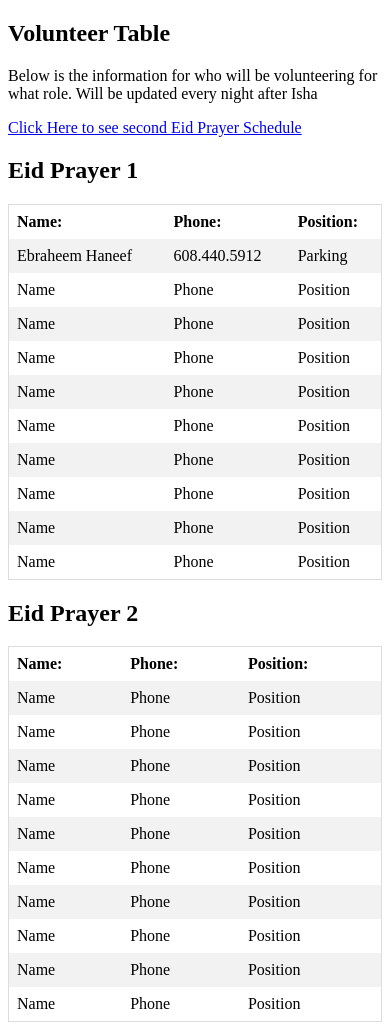
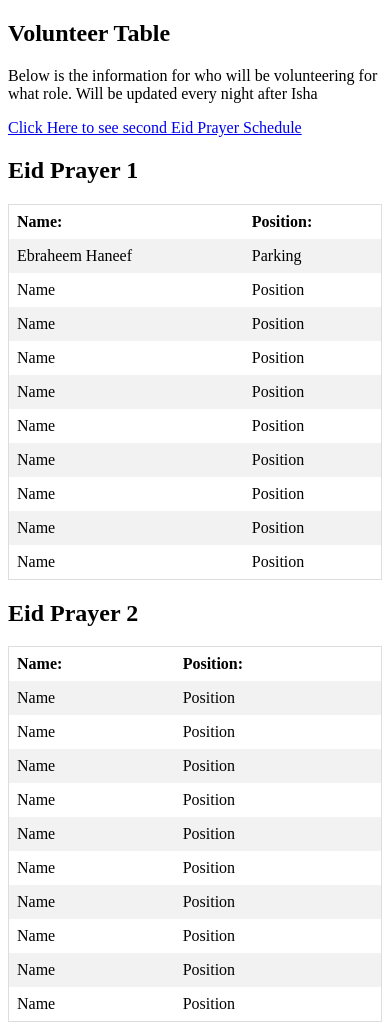
Before and after one commit to EbraheemHaneef/Eid2025Table, a plain HTML site: page index.html in a window 390 px wide. Drawn offline with Linux system fonts and the light colour scheme.

Commit message:
Update index.html
took out phone number section. It is not needed for public use. Just name and position

```diff
--- a/index.html
+++ b/index.html
@@ -29,57 +29,46 @@ tr:nth-child(even){background-color: #f2f2f2}
   <table>
     <tr>
       <td><strong>Name:</strong></td>
-      <td><strong>Phone:</strong></td>
       <td><strong>Position:</strong></td>
     </tr>
     <tr>
       <td>Ebraheem Haneef</td>
-      <td>608.440.5912</td>
       <td>Parking</td>
     </tr>
         <tr>
       <td>Name</td>
-      <td>Phone</td>
       <td>Position</td>
     </tr>
         <tr>
       <td>Name</td>
-      <td>Phone</td>
       <td>Position</td>
     </tr>
         <tr>
       <td>Name</td>
-      <td>Phone</td>
       <td>Position</td>
     </tr>
             <tr>
       <td>Name</td>
-      <td>Phone</td>
       <td>Position</td>
     </tr>
         <tr>
       <td>Name</td>
-      <td>Phone</td>
       <td>Position</td>
     </tr>
         <tr>
       <td>Name</td>
-      <td>Phone</td>
       <td>Position</td>
     </tr>
             <tr>
       <td>Name</td>
-      <td>Phone</td>
       <td>Position</td>
     </tr>
         <tr>
       <td>Name</td>
-      <td>Phone</td>
       <td>Position</td>
     </tr>
         <tr>
       <td>Name</td>
-      <td>Phone</td>
       <td>Position</td>
     </tr>
   </table>
@@ -87,57 +76,46 @@ tr:nth-child(even){background-color: #f2f2f2}
   <table>
     <tr>
       <td><strong>Name:</strong></td>
-      <td><strong>Phone:</strong></td>
       <td><strong>Position:</strong></td>
     </tr>
     <tr>
       <td>Name</td>
-      <td>Phone</td>
       <td>Position</td>
     </tr>
         <tr>
       <td>Name</td>
-      <td>Phone</td>
       <td>Position</td>
     </tr>
         <tr>
       <td>Name</td>
-      <td>Phone</td>
       <td>Position</td>
     </tr>
         <tr>
       <td>Name</td>
-      <td>Phone</td>
       <td>Position</td>
     </tr>
             <tr>
       <td>Name</td>
-      <td>Phone</td>
       <td>Position</td>
     </tr>
         <tr>
       <td>Name</td>
-      <td>Phone</td>
       <td>Position</td>
     </tr>
         <tr>
       <td>Name</td>
-      <td>Phone</td>
       <td>Position</td>
     </tr>
             <tr>
       <td>Name</td>
-      <td>Phone</td>
       <td>Position</td>
     </tr>
         <tr>
       <td>Name</td>
-      <td>Phone</td>
       <td>Position</td>
     </tr>
         <tr>
       <td>Name</td>
-      <td>Phone</td>
       <td>Position</td>
     </tr>
   </table>
```
